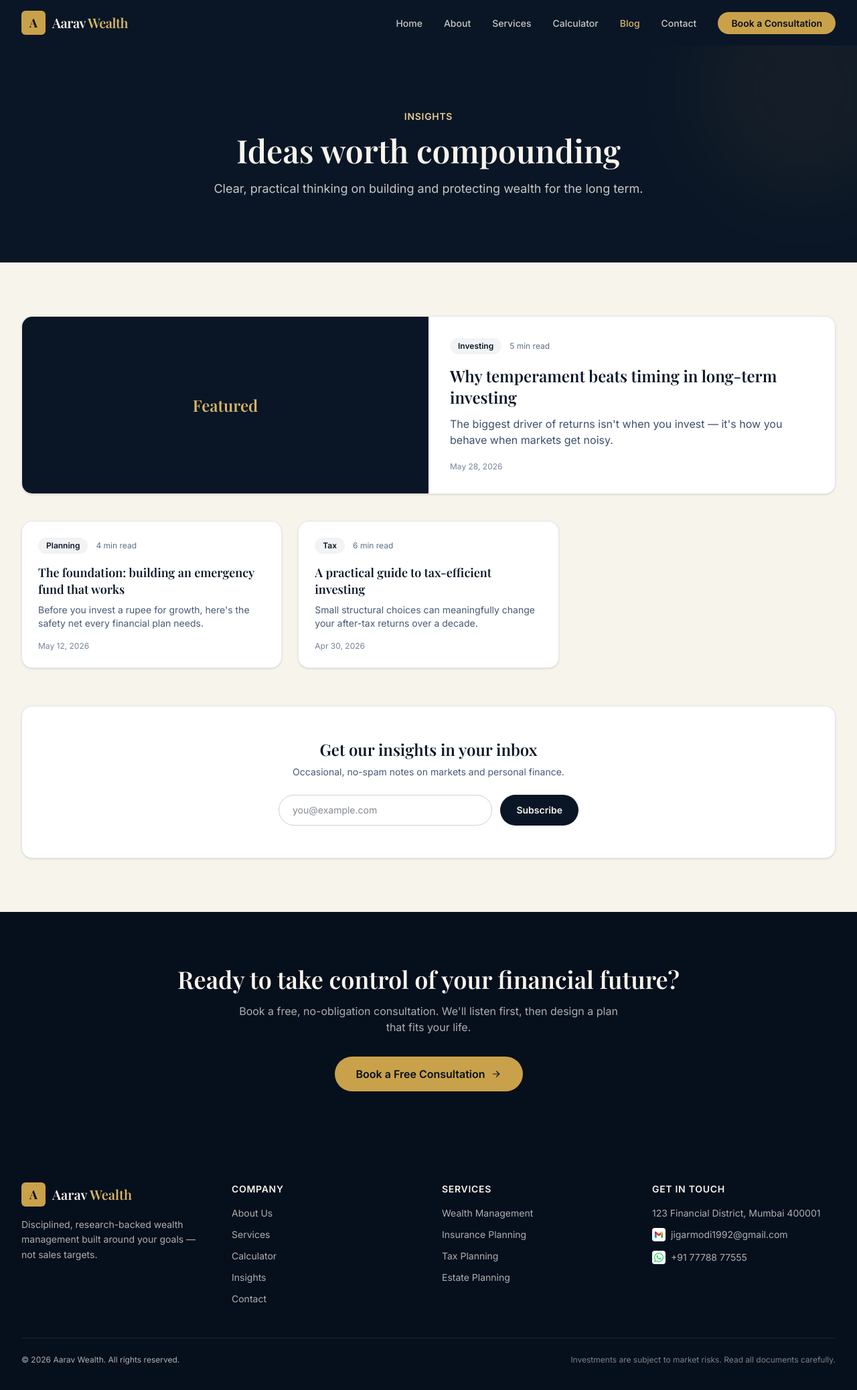
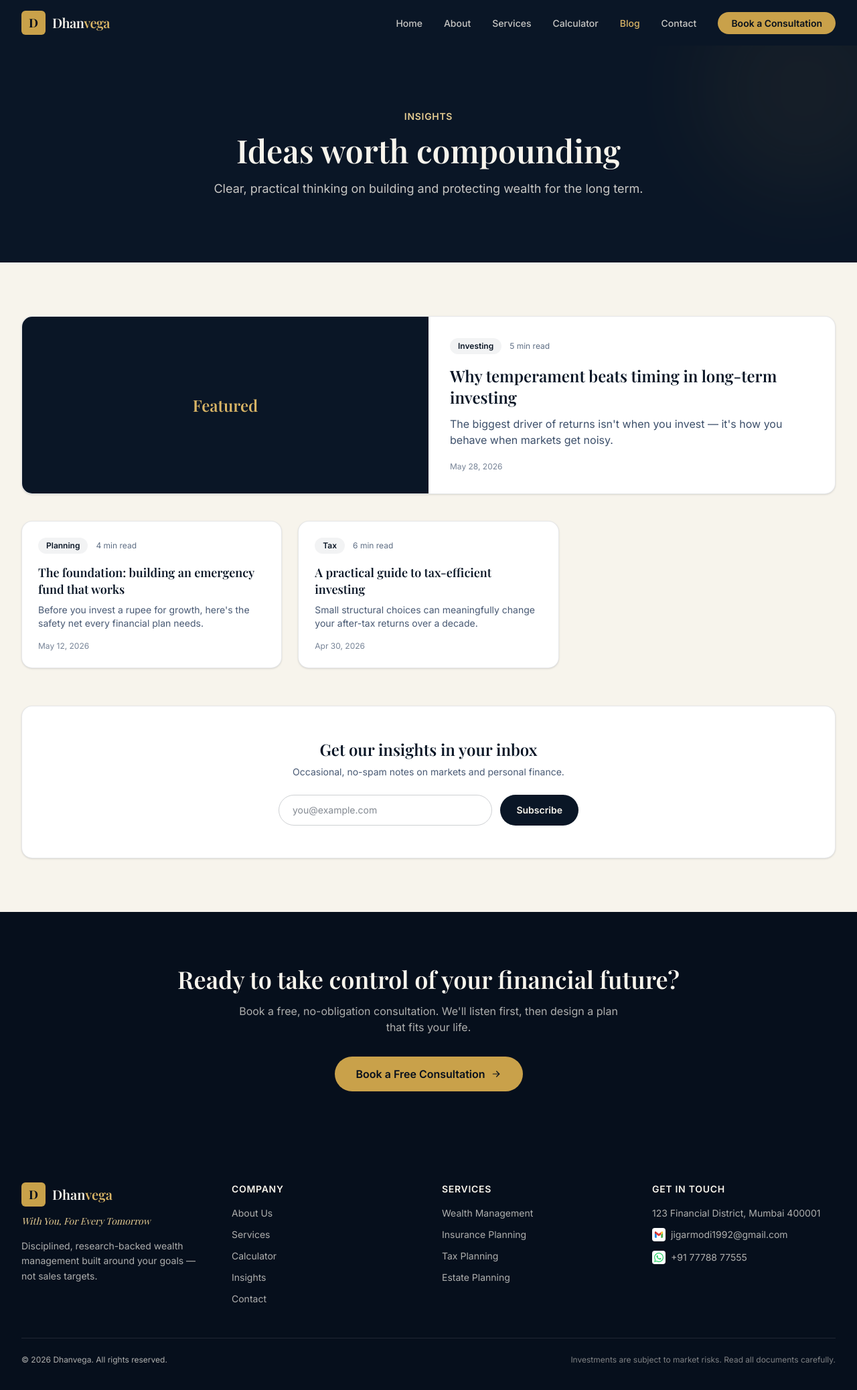
Before and after one commit to Darshit45/Financial-App, a Next.js app: page /blog in a window 1280 px wide. Shown: the top 2076 px of the page at 67% size. Built offline with nearby package versions, Linux system fonts and the light colour scheme; a web font is replaced by a local one.

Commit message:
Rebrand to Dhanvega and add tagline
Rename brand from "Aarav Wealth" to "Dhanvega" across the site
(logo, titles, metadata, copy) and add the tagline
"With You, For Every Tomorrow" to the hero and footer.

Co-Authored-By: Claude Opus 4.8 <noreply@anthropic.com>

```diff
--- a/app/about/page.js
+++ b/app/about/page.js
@@ -3,9 +3,9 @@ import { CtaBand } from "../page";
 import { stats, values, team } from "../lib/content";
 
 export const metadata = {
-  title: "About — Aarav Wealth",
+  title: "About — Dhanvega",
   description:
-    "Learn about Aarav Wealth's philosophy, values and the team behind your financial plan.",
+    "Learn about Dhanvega's philosophy, values and the team behind your financial plan.",
 };
 
 export default function About() {
@@ -25,7 +25,7 @@ export default function About() {
             </h2>
             <div className="mt-5 space-y-4 text-navy-700/85 leading-relaxed">
               <p>
-                Aarav Wealth was founded on a simple conviction: that good
+                Dhanvega was founded on a simple conviction: that good
                 financial advice should be honest, patient, and free of hidden
                 agendas. Too often, investors are sold products instead of
                 being served plans.
--- a/app/blog/page.js
+++ b/app/blog/page.js
@@ -4,7 +4,7 @@ import { CtaBand } from "../page";
 import { posts } from "../lib/content";
 
 export const metadata = {
-  title: "Insights — Aarav Wealth",
+  title: "Insights — Dhanvega",
   description: "Practical thinking on investing, planning, tax and protecting wealth.",
 };
 
--- a/app/calculator/page.js
+++ b/app/calculator/page.js
@@ -3,7 +3,7 @@ import { CtaBand } from "../page";
 import Calculator from "./Calculator";
 
 export const metadata = {
-  title: "Compound Interest Calculator — Aarav Wealth",
+  title: "Compound Interest Calculator — Dhanvega",
   description:
     "See how your money can grow over time with regular contributions and compounding returns.",
 };
--- a/app/components/Footer.js
+++ b/app/components/Footer.js
@@ -31,12 +31,15 @@ export default function Footer() {
           <div className="lg:col-span-1">
             <Link href="/" className="flex items-center gap-2.5">
               <span className="grid h-9 w-9 place-items-center rounded-md bg-gold-500 font-serif text-lg font-bold text-navy-950">
-                A
+                D
               </span>
               <span className="font-serif text-xl font-semibold text-cream">
-                Aarav <span className="text-gold-400">Wealth</span>
+                Dhan<span className="text-gold-400">vega</span>
               </span>
             </Link>
+            <p className="mt-3 font-serif text-sm italic text-gold-300">
+              With You, For Every Tomorrow
+            </p>
             <p className="mt-4 max-w-xs text-sm leading-relaxed">
               Disciplined, research-backed wealth management built around your
               goals — not sales targets.
@@ -98,7 +101,7 @@ export default function Footer() {
         </div>
 
         <div className="mt-12 flex flex-col items-center justify-between gap-4 border-t border-white/10 pt-6 text-xs sm:flex-row">
-          <p>© {new Date().getFullYear()} Aarav Wealth. All rights reserved.</p>
+          <p>© {new Date().getFullYear()} Dhanvega. All rights reserved.</p>
           <p className="text-cream/50">
             Investments are subject to market risks. Read all documents carefully.
           </p>
--- a/app/components/Navbar.js
+++ b/app/components/Navbar.js
@@ -40,10 +40,10 @@ export default function Navbar() {
       <nav className="mx-auto flex max-w-7xl items-center justify-between px-5 py-4 lg:px-8">
         <Link href="/" className="flex items-center gap-2.5">
           <span className="grid h-9 w-9 place-items-center rounded-md bg-gold-500 font-serif text-lg font-bold text-navy-950">
-            A
+            D
           </span>
           <span className="font-serif text-xl font-semibold tracking-tight text-cream">
-            Aarav <span className="text-gold-400">Wealth</span>
+            Dhan<span className="text-gold-400">vega</span>
           </span>
         </Link>
 
--- a/app/contact/page.js
+++ b/app/contact/page.js
@@ -3,8 +3,8 @@ import { PageHeader } from "../about/page";
 import ContactForm from "./ContactForm";
 
 export const metadata = {
-  title: "Contact — Aarav Wealth",
-  description: "Book a free consultation or get in touch with the Aarav Wealth team.",
+  title: "Contact — Dhanvega",
+  description: "Book a free consultation or get in touch with the Dhanvega team.",
 };
 
 const details = [
--- a/app/layout.js
+++ b/app/layout.js
@@ -16,11 +16,11 @@ const playfair = Playfair_Display({
 });
 
 export const metadata = {
-  title: "Aarav Wealth — Clarity in Every Decision",
+  title: "Dhanvega — Clarity in Every Decision",
   description:
     "Personalized wealth management, insurance, tax and estate planning. Disciplined, research-backed investing for long-term financial freedom.",
   openGraph: {
-    title: "Aarav Wealth",
+    title: "Dhanvega",
     description: "Clarity in every financial decision.",
     type: "website",
   },
--- a/app/page.js
+++ b/app/page.js
@@ -20,6 +20,9 @@ export default function Home() {
               Clarity in every <span className="text-gold-400">financial</span>{" "}
               decision.
             </h1>
+            <p className="mt-5 font-serif text-xl italic text-gold-300 sm:text-2xl">
+              With You, For Every Tomorrow
+            </p>
             <p className="mt-6 max-w-xl text-lg leading-relaxed text-cream/80">
               Personalized, research-backed wealth management that puts your
               goals first. We help you build, protect, and pass on wealth with
@@ -110,7 +113,7 @@ export default function Home() {
           <div className="grid gap-12 lg:grid-cols-2 lg:items-center">
             <div>
               <p className="text-sm font-semibold uppercase tracking-wider text-gold-300">
-                Why Aarav
+                Why Dhanvega
               </p>
               <h2 className="mt-3 font-serif text-3xl font-semibold sm:text-4xl">
                 Advice you can actually trust
--- a/app/services/page.js
+++ b/app/services/page.js
@@ -4,7 +4,7 @@ import { CtaBand } from "../page";
 import { services, faqs } from "../lib/content";
 
 export const metadata = {
-  title: "Services — Aarav Wealth",
+  title: "Services — Dhanvega",
   description:
     "Wealth management, insurance, tax and estate planning — one integrated strategy.",
 };
--- a/package.json
+++ b/package.json
@@ -1,5 +1,5 @@
 {
-  "name": "aarav-wealth",
+  "name": "dhanvega",
   "version": "0.1.0",
   "private": true,
   "scripts": {
```
Also changed, not shown: 1 other file (tests, documents, lock files or other folders).
